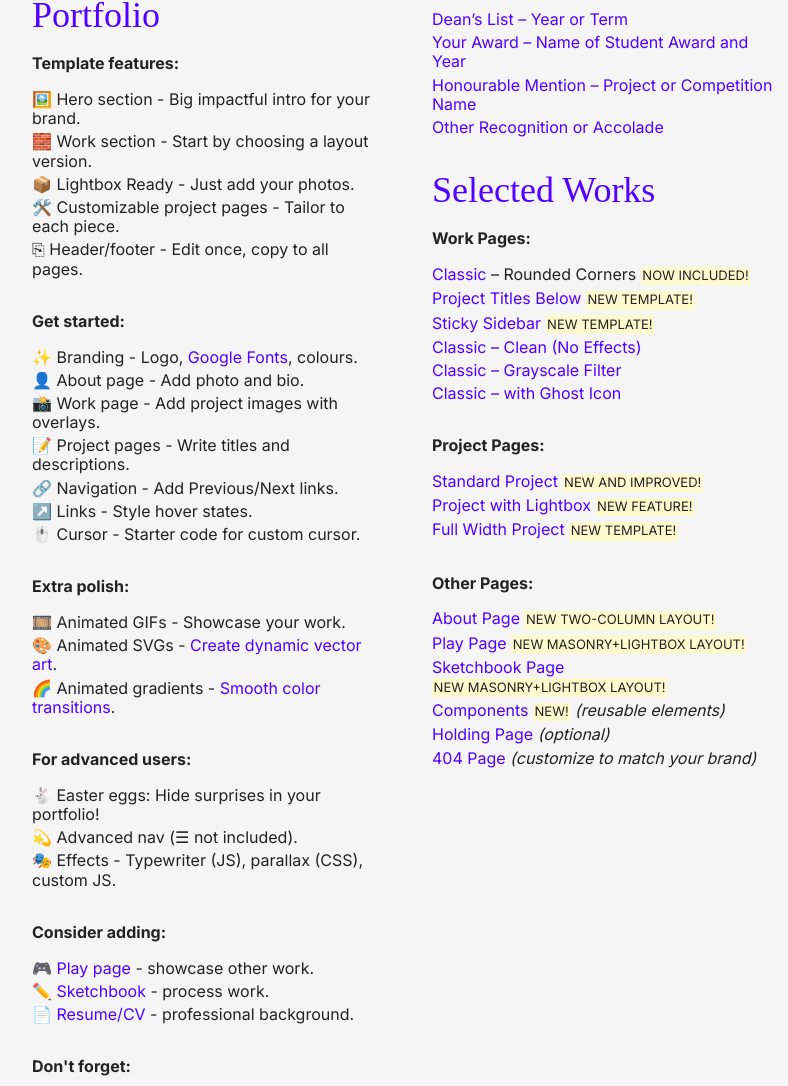
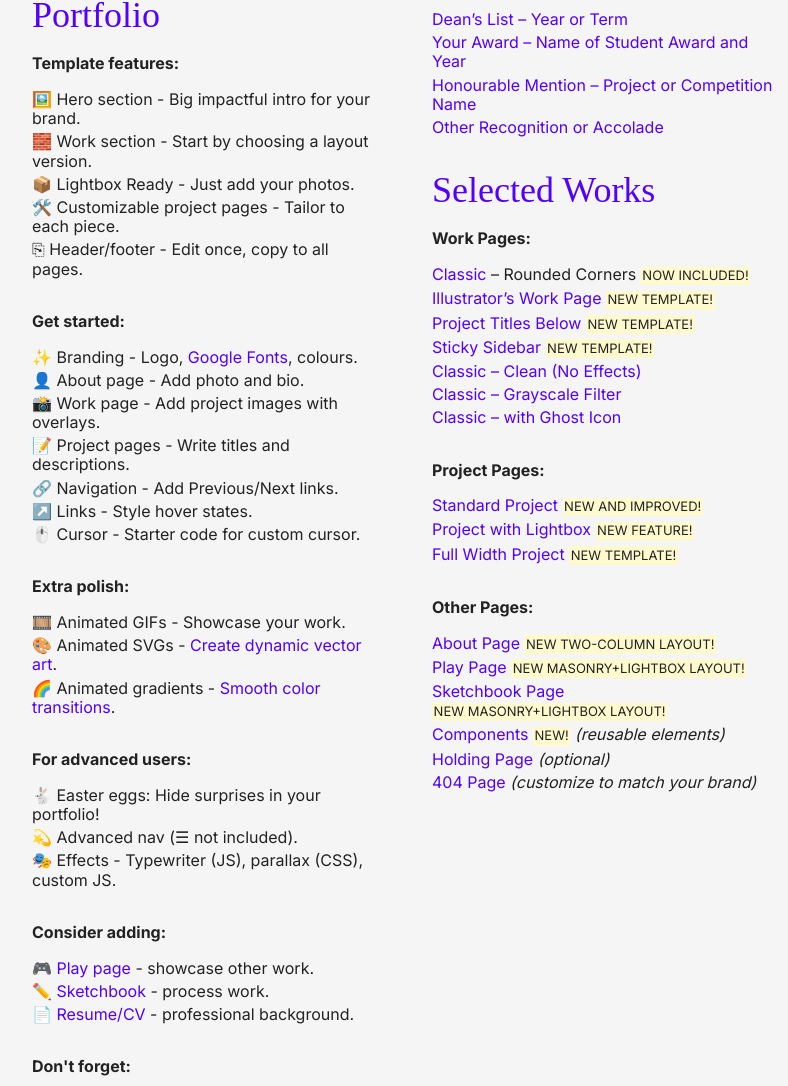
Before and after one commit to jamesdneufeld/portfolio-for-creatives, a plain HTML site: page components.html in a window 1280 px wide. Shown: the part 2416-3502 px from the top of the page, without its empty margins (32-820 px from the left). Drawn offline with nearby package versions, Linux system fonts and the light colour scheme; a web font is replaced by a local one.

Commit message:
Update components.html

```diff
--- a/components.html
+++ b/components.html
@@ -166,6 +166,7 @@
         <p><strong>Work Pages:</strong></p>
         <ul class="footer-works-list">
           <li class="footer-item"><a href="work.html">Classic</a> – Rounded Corners <span class="badge-new blink">Now Included!</span></li>
+          <li class="footer-item"><a href="illustration.html">Illustrator’s Work Page</a> <span class="badge-new blink">New Template!</span></li>
           <li class="footer-item"><a href="work-titles-below.html">Project Titles Below</a> <span class="badge-new blink">New Template!</span></li>
           <li class="footer-item"><a href="work-sidebar.html">Sticky Sidebar</a> <span class="badge-new blink">New Template!</span></li>
           <li class="footer-item"><a href="work-clean.html">Classic – Clean (No Effects)</a></li>
```
